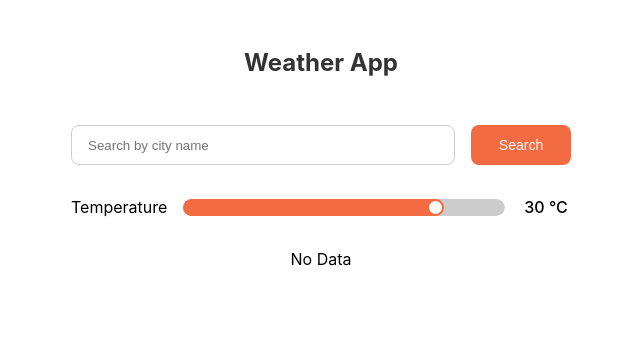
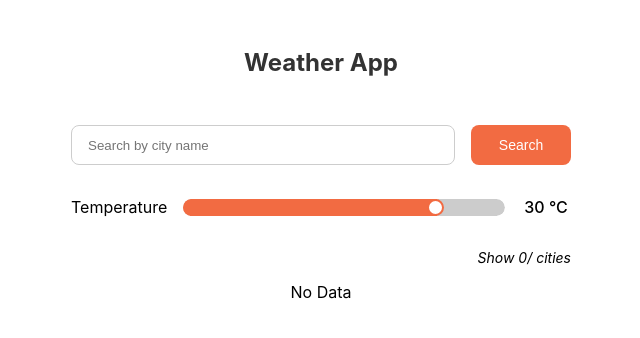
Before and after one commit to s3corp-github/S3_WeatherAsssignment_NguyenPham, a React (Create React App) app: page / in a window 1280 px wide. Shown: the top 338 px of the page, without its empty margins (319-959 px from the left). Built offline with nearby package versions, Linux system fonts and the light colour scheme.

Commit message:
feat: add total cites

```diff
--- a/src/pages/WeatherPage/ui/WeatherPage.css
+++ b/src/pages/WeatherPage/ui/WeatherPage.css
@@ -24,7 +24,7 @@
 .weather__box__body {
   display: flex;
   flex-direction: column;
-  gap: 2rem;
+  gap: 1rem;
   overflow: auto;
   flex: 1;
 }
@@ -36,6 +36,12 @@
   margin: 0 auto;
   width: 100%;
   padding: 0 1rem;
+}
+
+.weather__box__body__action__message p {
+  text-align: right;
+  font-size: 14px;
+  font-style: italic;
 }
 
 .weather__box__body__list {
--- a/src/pages/WeatherPage/ui/WeatherPage.tsx
+++ b/src/pages/WeatherPage/ui/WeatherPage.tsx
@@ -1,18 +1,20 @@
-import { InputSearchCity, SliderTemperature } from '../../../features';
-import { MessageError } from '../../../shared';
-import { CardInfoCity } from '../../../widgets';
-import useWeatherCities from '../lib/useWeatherCities';
-import './WeatherPage.css';
+import { InputSearchCity, SliderTemperature } from '../../../features'
+import { MessageError } from '../../../shared'
+import { CardInfoCity } from '../../../widgets'
+import useWeatherCities from '../lib/useWeatherCities'
+import './WeatherPage.css'
 
 const WeatherPage = () => {
   const {
+    message,
     isLoading,
-    message,
+    totalCities,
     listCitiesFilterTemp,
+    onRemoveCity,
     findCityByName,
-    onRemoveCity,
     setFilterTemperature,
-  } = useWeatherCities();
+  } = useWeatherCities()
+
   return (
     <div className="weather">
       <div className="weather__box">
@@ -22,11 +24,16 @@ const WeatherPage = () => {
             <InputSearchCity
               isLoading={isLoading}
               onChangeSearchCity={(textSearch: string) => {
-                findCityByName(textSearch);
+                findCityByName(textSearch)
               }}
             />
             <SliderTemperature onChangeTemperature={setFilterTemperature} />
-            <MessageError message={message} />
+            <div className="weather__box__body__action__message">
+              <MessageError message={message} />
+              <p>
+                Show {listCitiesFilterTemp.length}/{totalCities} cities
+              </p>
+            </div>
           </div>
           <div className="weather__box__body__list">
             {!listCitiesFilterTemp?.length ? (
@@ -41,14 +48,14 @@ const WeatherPage = () => {
                     city={city}
                     onRemoveCity={() => onRemoveCity(city)}
                   />
-                );
+                )
               })
             )}
           </div>
         </div>
       </div>
     </div>
-  );
-};
+  )
+}
 
-export default WeatherPage;
+export default WeatherPage
--- a/src/shared/ui/MessageError/MessageError.css
+++ b/src/shared/ui/MessageError/MessageError.css
@@ -2,4 +2,5 @@
   font-size: 14px;
   color: rgb(239, 51, 51);
   font-style: italic;
+  padding-bottom: 0.5rem;
 }
```
